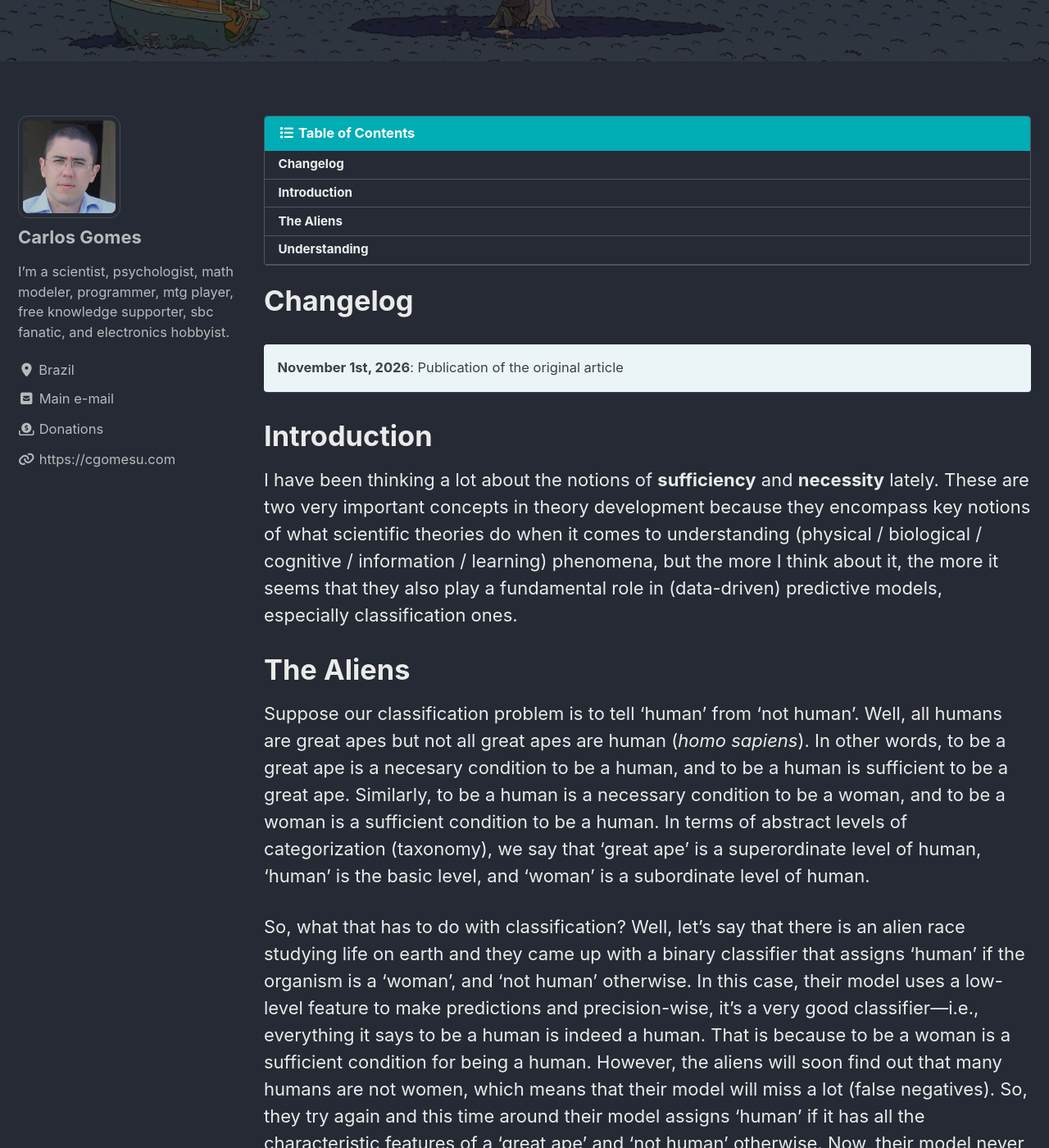
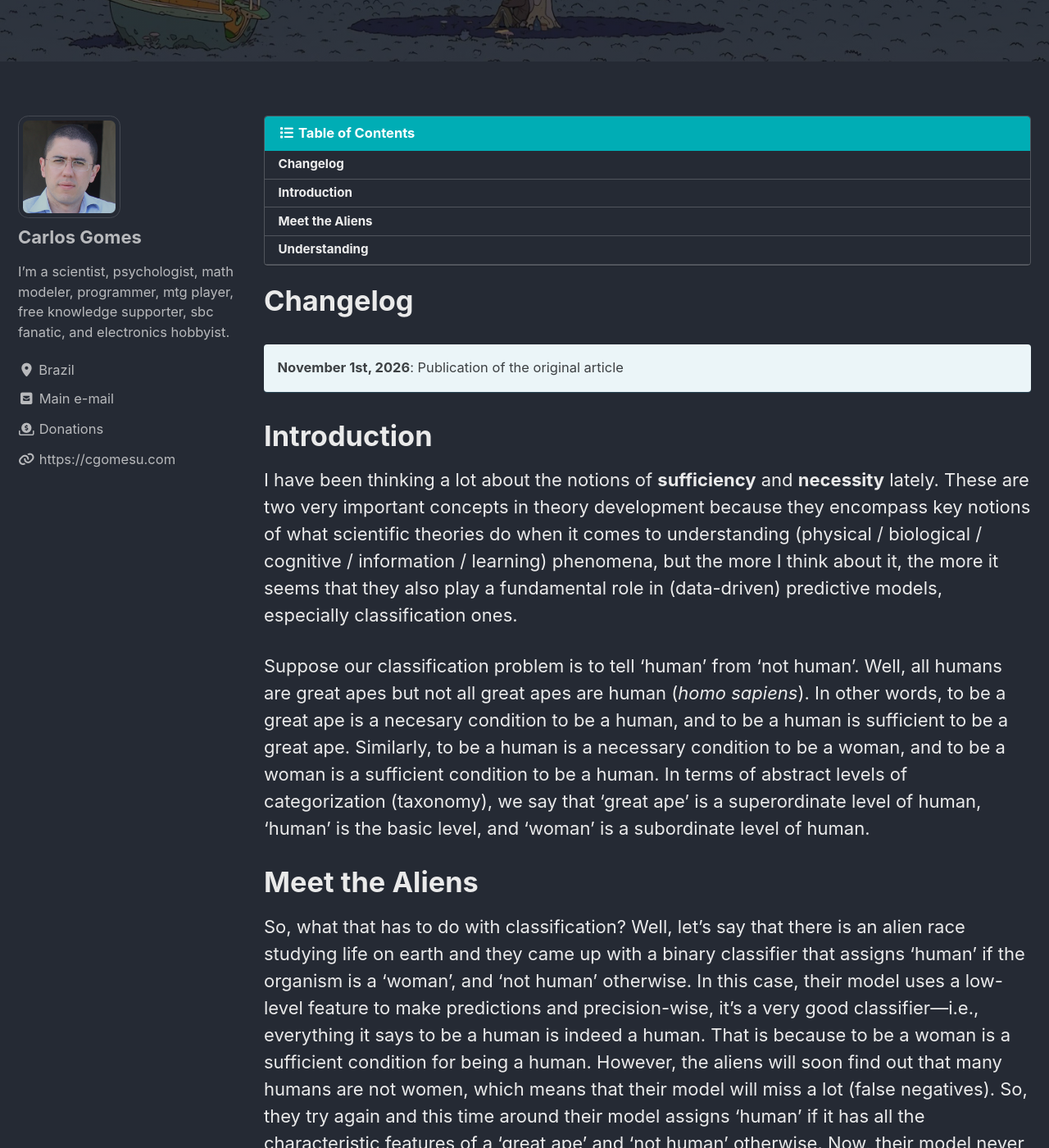
Before and after one commit to cgomesu/website, a Jekyll site: the page built from _posts/2026-11-01-reflections-theories-dl.md, in a window 1280 px wide and 1400 px high, scrolled down 389 px. Shown: the whole window at 82% size. Built offline with Jekyll 4.4.1, drawn with Linux system fonts in a browser that asks for light colours; cached includes are drawn as plain includes.

Commit message:
fix: header

```diff
--- a/_posts/2026-11-01-reflections-theories-dl.md
+++ b/_posts/2026-11-01-reflections-theories-dl.md
@@ -17,9 +17,9 @@ toc_icon: "list"
 # Introduction
 I have been thinking a lot about the notions of **sufficiency** and **necessity** lately. These are two very important concepts in theory development because they encompass key notions of what scientific theories do when it comes to understanding (physical / biological / cognitive / information / learning) phenomena, but the more I think about it, the more it seems that they also play a fundamental role in (data-driven) predictive models, especially classification ones.
 
-# The Aliens
 Suppose our classification problem is to tell 'human' from 'not human'. Well, all humans are great apes but not all great apes are human (*homo sapiens*). In other words, to be a great ape is a necesary condition to be a human, and to be a human is sufficient to be a great ape. Similarly, to be a human is a necessary condition to be a woman, and to be a woman is a sufficient condition to be a human. In terms of abstract levels of categorization (taxonomy), we say that 'great ape' is a superordinate level of human, 'human' is the basic level, and 'woman' is a subordinate level of human.
 
+# Meet the Aliens
 So, what that has to do with classification? Well, let's say that there is an alien race studying life on earth and they came up with a binary classifier that assigns 'human' if the organism is a 'woman', and 'not human' otherwise. In this case, their model uses a low-level feature to make predictions and precision-wise, it's a very good classifier—i.e., everything it says to be a human is indeed a human. That is because to be a woman is a sufficient condition for being a human. However, the aliens will soon find out that many humans are not women, which means that their model will miss a lot (false negatives). So, they try again and this time around their model assigns 'human' if it has all the characteristic features of a 'great ape' and 'not human' otherwise. Now, their model never misses a human—perfect recall in information retrieval lingo—but they soon find out that many great apes are not human, so their model makes tons of false alarms (false positives).
 
 # Understanding
```
